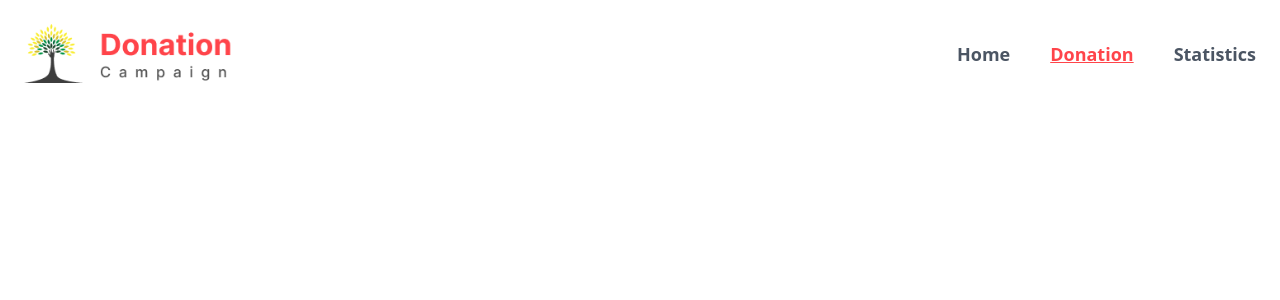
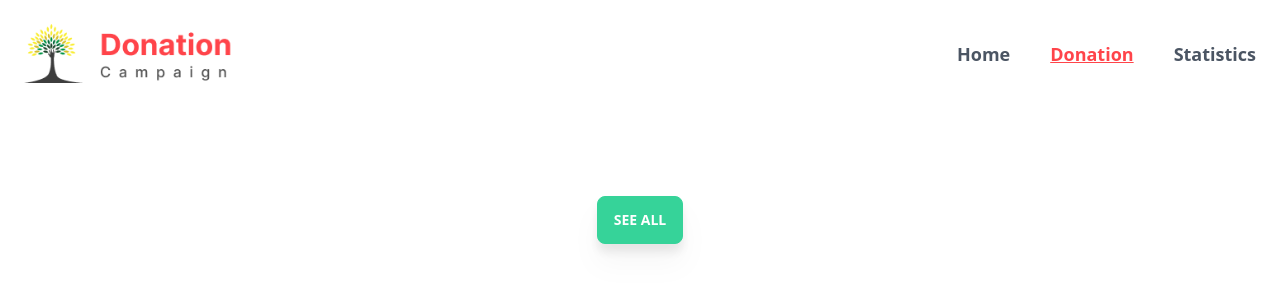
Before and after one commit to CodeWithIfty/donation-campaign, a React (Vite) app: page /donation in a window 1280 px wide. Shown: the top 300 px of the page. Built offline with nearby package versions, Linux system fonts and the light colour scheme.

Commit message:
added see all see less button functionality on donation page

```diff
--- a/src/components/Donation/Donation.jsx
+++ b/src/components/Donation/Donation.jsx
@@ -6,6 +6,8 @@ import { getStoredDonations } from "../../utility/LocalStorage";
 const Donation = () => {
   const donations = useLoaderData();
   const [donatedCard, setDonatedCard] = useState([]);
+  const [donatedCardLength, setDonatedCardLength] = useState(4);
+  const [showAllBtnClick, setShowAllBtnClick] = useState(false);
 
   useEffect(() => {
     const storedDonations = getStoredDonations();
@@ -16,13 +18,25 @@ const Donation = () => {
     }
   },[])
 
+  const handleShowAll = () => {
+    setShowAllBtnClick(!showAllBtnClick)
+    console.log(showAllBtnClick)
+    if(!showAllBtnClick){
+      setDonatedCardLength(donatedCard.length)
+    }else{
+      setDonatedCardLength(4)
+    }
+  }
 
   return (
-    <div className="container mx-auto flex  items-center ">
-        <div className="w-full justify-center mx-5 mt-44  lg:grid  grid-rows-6  grid-cols-2 	 gap-6 ">
+    <div className="container mx-auto flex flex-col items-center ">
+        <div className="w-full justify-center mx-5 mt-44  lg:grid  grid-cols-2 	 gap-6 ">
             {
-              donatedCard.map( item => <DonationCard key={item.id} donated={item}/>)
+              donatedCard.slice(0, donatedCardLength).map( item => <DonationCard key={item.id} donated={item}/>)
             }
+        </div>
+        <div className=" pb-10 pt-5">
+          <button onClick={handleShowAll} className="btn btn-success text-white  font-bold drop-shadow-xl hover:scale-105 ease-in-out duration-200">{ !showAllBtnClick ? 'See All' : 'See Less'}</button>
         </div>
     </div>
   )
--- a/src/components/DonationCard/DonationCard.jsx
+++ b/src/components/DonationCard/DonationCard.jsx
@@ -8,7 +8,7 @@ const DonationCard = ({donated}) => {
   return (
     <div
     style={{backgroundColor: card_color}}
-     className="card card-side  shadow-xl w-full my-5 ">
+     className="card card-side  shadow-lg hover:shadow-2xl w-full my-5 hover:scale-105 ease-in-out duration-700 ">
                 <figure><img src={Img} alt="Movie" className="h-full "/></figure>
                 <div className="px-6 py-4  flex items-center">
                    <div className="">
```
